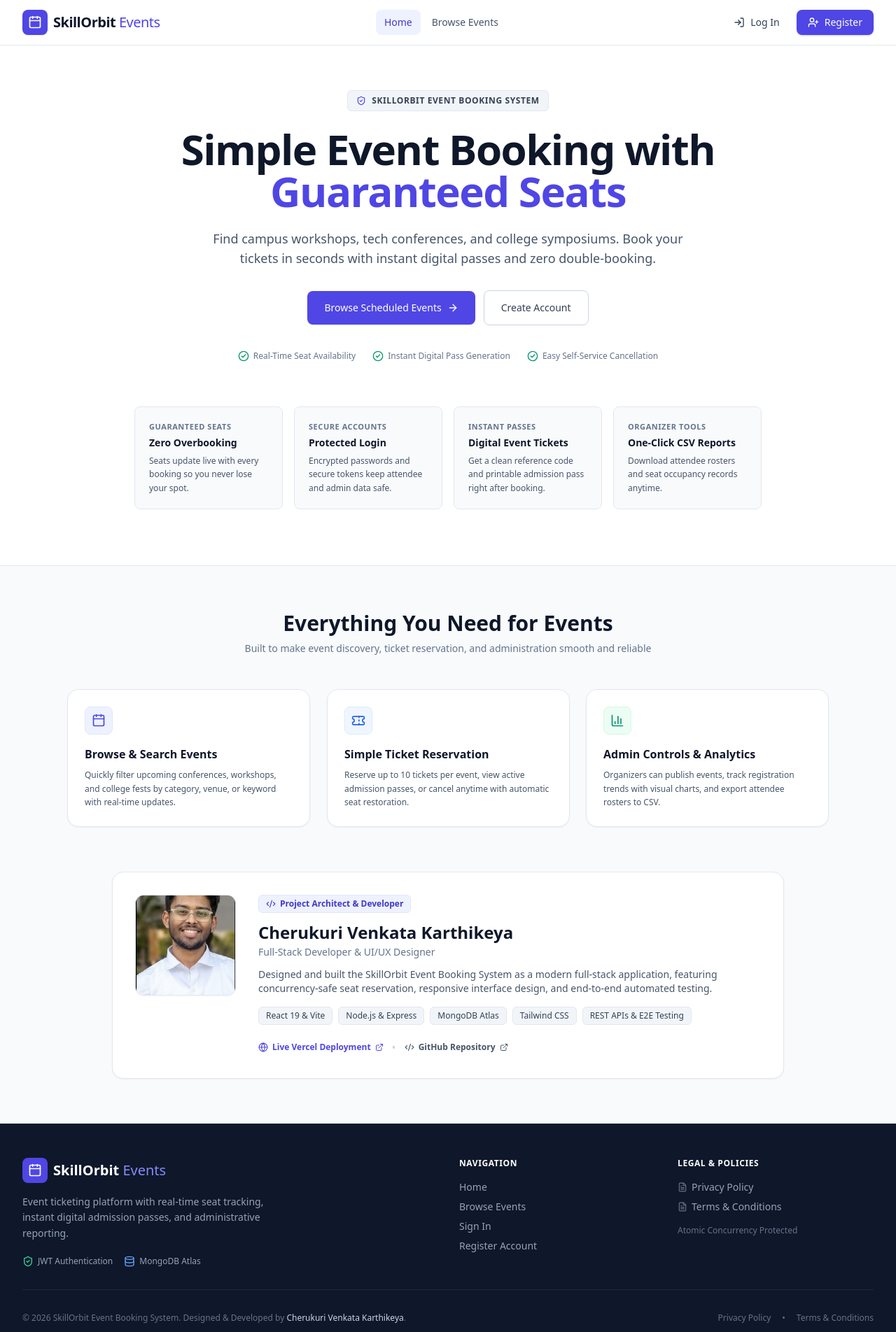
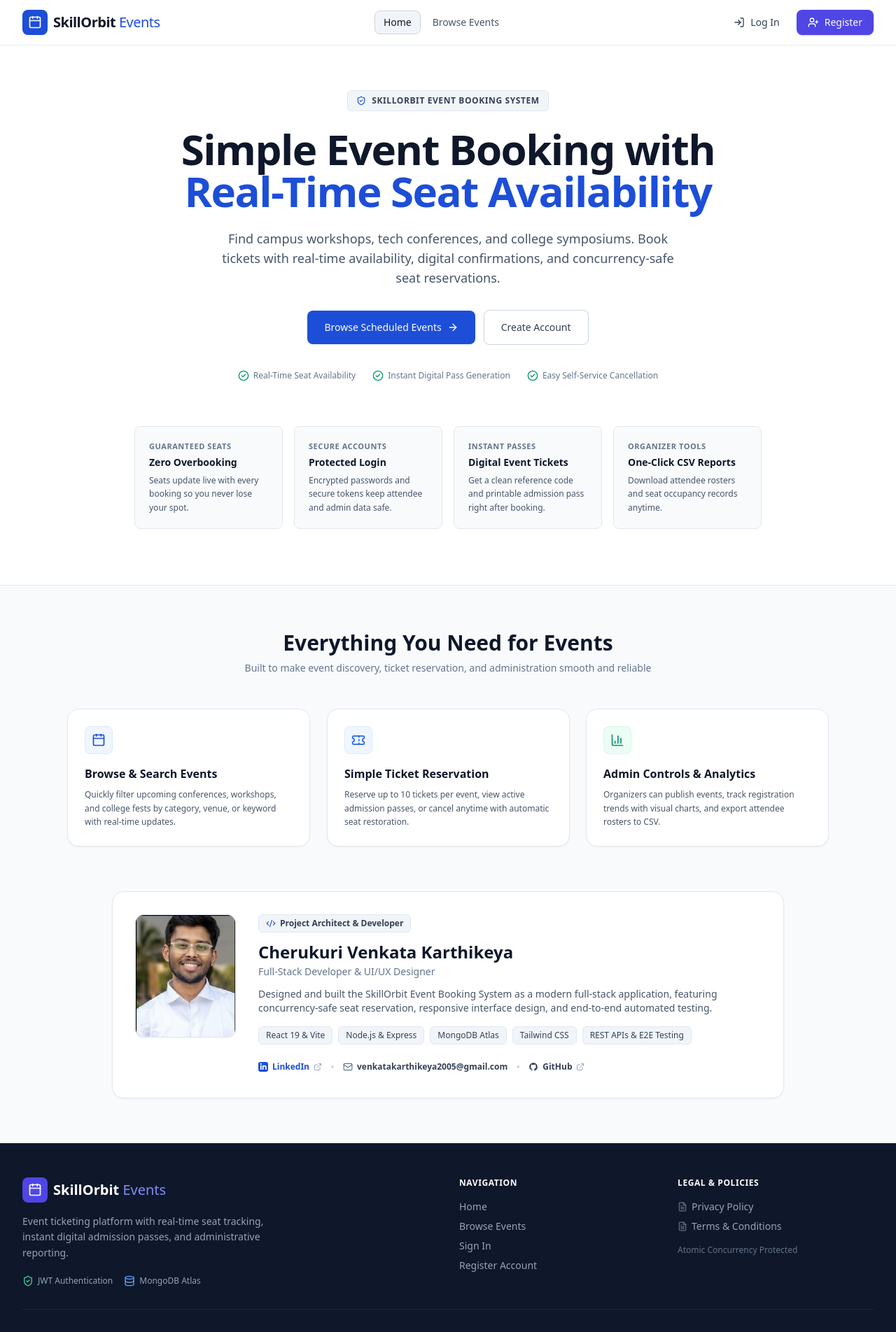
Before and after one commit to VenkataKarthikeya-eng/skillorbit-event-booking-system, a React (Vite) app in the folder frontend/: page / in a window 1280 px wide. Shown: the top 1904 px of the page at 70% size. Built offline with nearby package versions, Linux system fonts and the light colour scheme; no server answers.

Commit message:
feat: refine hero copy and accent, adjust developer photo aspect ratio, and update developer contact links

```diff
--- a/frontend/src/components/common/Navbar.jsx
+++ b/frontend/src/components/common/Navbar.jsx
@@ -29,10 +29,17 @@ const Navbar = () => {
   };
 
   const navLinkClass = ({ isActive }) =>
-    `px-3 py-2 rounded-lg text-sm font-medium transition-colors ${
+    `px-3 py-1.5 rounded-lg text-sm font-medium transition-all outline-none focus:outline-none focus:ring-0 ${
       isActive
-        ? 'bg-indigo-50 text-indigo-700'
-        : 'text-slate-600 hover:text-slate-900 hover:bg-slate-100'
+        ? 'bg-slate-100 text-slate-900 border border-slate-300 shadow-xs'
+        : 'border border-transparent text-slate-600 hover:text-slate-900 hover:bg-slate-50'
+    }`;
+
+  const mobileNavLinkClass = ({ isActive }) =>
+    `block px-3 py-2 rounded-lg text-base font-medium transition-colors outline-none focus:outline-none focus:ring-0 ${
+      isActive
+        ? 'bg-slate-100 text-slate-900 border border-slate-300 font-semibold'
+        : 'border border-transparent text-slate-700 hover:bg-slate-50'
     }`;
 
   return (
@@ -42,13 +49,13 @@ const Navbar = () => {
           {/* Brand Logo */}
           <Link
             to="/"
-            className="flex items-center space-x-2 text-indigo-600 font-bold text-xl tracking-tight"
+            className="flex items-center space-x-2 text-blue-700 font-bold text-xl tracking-tight outline-none focus:outline-none"
           >
-            <div className="p-2 bg-indigo-600 text-white rounded-lg shadow-sm">
+            <div className="p-2 bg-blue-700 text-white rounded-lg shadow-sm">
               <Calendar className="w-5 h-5" />
             </div>
             <span className="text-slate-900 font-bold text-xl tracking-tight">
-              SkillOrbit <span className="text-indigo-600 font-medium">Events</span>
+              SkillOrbit <span className="text-blue-700 font-medium">Events</span>
             </span>
           </Link>
 
@@ -166,14 +173,14 @@ const Navbar = () => {
           <NavLink
             to="/"
             onClick={() => setMobileMenuOpen(false)}
-            className="block px-3 py-2 rounded-lg text-base font-medium text-slate-700 hover:bg-slate-100"
+            className={mobileNavLinkClass}
           >
             Home
           </NavLink>
           <NavLink
             to="/events"
             onClick={() => setMobileMenuOpen(false)}
-            className="block px-3 py-2 rounded-lg text-base font-medium text-slate-700 hover:bg-slate-100"
+            className={mobileNavLinkClass}
           >
             Browse Events
           </NavLink>
@@ -183,14 +190,14 @@ const Navbar = () => {
               <NavLink
                 to="/dashboard"
                 onClick={() => setMobileMenuOpen(false)}
-                className="block px-3 py-2 rounded-lg text-base font-medium text-slate-700 hover:bg-slate-100"
+                className={mobileNavLinkClass}
               >
                 Dashboard
               </NavLink>
               <NavLink
                 to="/my-bookings"
                 onClick={() => setMobileMenuOpen(false)}
-                className="block px-3 py-2 rounded-lg text-base font-medium text-slate-700 hover:bg-slate-100"
+                className={mobileNavLinkClass}
               >
                 My Bookings
               </NavLink>
--- a/frontend/src/pages/public/Home.jsx
+++ b/frontend/src/pages/public/Home.jsx
@@ -10,7 +10,7 @@ import {
   CheckCircle2,
   ExternalLink,
   Code2,
-  Globe,
+  Mail,
 } from 'lucide-react';
 import useAuth from '../../hooks/useAuth';
 import TiltCard from '../../components/common/TiltCard';
@@ -24,23 +24,23 @@ const Home = () => {
       <section className="relative overflow-hidden bg-white pt-16 pb-20 px-4 sm:px-6 lg:px-8 border-b border-slate-200">
         <div className="max-w-4xl mx-auto text-center space-y-6">
           <div className="inline-flex items-center space-x-2 px-3 py-1.5 rounded-md bg-slate-100 text-slate-700 text-xs font-semibold uppercase tracking-wider border border-slate-200">
-            <ShieldCheck className="w-3.5 h-3.5 text-indigo-600" />
+            <ShieldCheck className="w-3.5 h-3.5 text-blue-700" />
             <span>SkillOrbit Event Booking System</span>
           </div>
 
           <h1 className="text-4xl sm:text-5xl lg:text-6xl font-extrabold text-slate-900 tracking-tight leading-tight">
             Simple Event Booking with <br />
-            <span className="text-indigo-600">Guaranteed Seats</span>
+            <span className="text-blue-700">Real-Time Seat Availability</span>
           </h1>
 
           <p className="max-w-2xl mx-auto text-base sm:text-lg text-slate-600 leading-relaxed">
-            Find campus workshops, tech conferences, and college symposiums. Book your tickets in seconds with instant digital passes and zero double-booking.
+            Find campus workshops, tech conferences, and college symposiums. Book tickets with real-time availability, digital confirmations, and concurrency-safe seat reservations.
           </p>
 
           <div className="flex flex-col sm:flex-row items-center justify-center gap-3 pt-2">
             <Link
               to="/events"
-              className="w-full sm:w-auto inline-flex items-center justify-center space-x-2 px-6 py-3.5 rounded-lg bg-indigo-600 hover:bg-indigo-700 text-white font-medium text-sm shadow-sm transition-all group"
+              className="w-full sm:w-auto inline-flex items-center justify-center space-x-2 px-6 py-3.5 rounded-lg bg-blue-700 hover:bg-blue-800 text-white font-medium text-sm shadow-sm transition-all group"
             >
               <span>Browse Scheduled Events</span>
               <ArrowRight className="w-4 h-4 group-hover:translate-x-1 transition-transform" />
@@ -64,7 +64,7 @@ const Home = () => {
               <div className="flex flex-col sm:flex-row gap-2">
                 <Link
                   to="/dashboard"
-                  className="w-full sm:w-auto inline-flex items-center justify-center px-6 py-3.5 rounded-lg border border-indigo-200 hover:bg-indigo-50 text-indigo-700 font-medium text-sm bg-white transition-all"
+                  className="w-full sm:w-auto inline-flex items-center justify-center px-6 py-3.5 rounded-lg border border-blue-200 hover:bg-blue-50 text-blue-700 font-medium text-sm bg-white transition-all"
                 >
                   Attendee Dashboard
                 </Link>
@@ -168,7 +168,7 @@ const Home = () => {
           <TiltCard maxTilt={5} scale={1.015}>
             <div className="bg-white p-6 rounded-2xl border border-slate-200 shadow-sm h-full flex flex-col justify-between">
               <div>
-                <div className="w-10 h-10 rounded-lg bg-indigo-50 text-indigo-600 flex items-center justify-center mb-4 border border-indigo-100">
+                <div className="w-10 h-10 rounded-lg bg-blue-50 text-blue-700 flex items-center justify-center mb-4 border border-blue-100">
                   <Calendar className="w-5 h-5" />
                 </div>
                 <h3 className="text-base font-bold text-slate-900 mb-2">Browse & Search Events</h3>
@@ -218,7 +218,7 @@ const Home = () => {
               <img
                 src="/developer.png"
                 alt="Cherukuri Venkata Karthikeya"
-                className="w-32 h-32 sm:w-36 sm:h-36 object-cover rounded-xl border border-slate-200 shadow-sm bg-slate-100"
+                className="w-32 h-40 sm:w-36 sm:h-44 object-cover object-top rounded-xl border border-slate-200 shadow-sm bg-slate-100"
                 onError={(e) => {
                   e.target.style.display = 'none';
                 }}
@@ -227,8 +227,8 @@ const Home = () => {
 
             {/* Developer Details & Bio */}
             <div className="flex-1 text-center sm:text-left space-y-3">
-              <div className="inline-flex items-center space-x-1.5 px-2.5 py-1 rounded-md bg-indigo-50 text-indigo-700 text-xs font-semibold border border-indigo-100">
-                <Code2 className="w-3.5 h-3.5" />
+              <div className="inline-flex items-center space-x-1.5 px-2.5 py-1 rounded-md bg-slate-100 text-slate-700 text-xs font-semibold border border-slate-200">
+                <Code2 className="w-3.5 h-3.5 text-blue-700" />
                 <span>Project Architect & Developer</span>
               </div>
 
@@ -264,30 +264,44 @@ const Home = () => {
                 </span>
               </div>
 
-              {/* External Links */}
+              {/* Contact & Social Links */}
               <div className="pt-2 flex flex-wrap items-center justify-center sm:justify-start gap-3">
                 <a
-                  href="https://skillorbit-event-booking-system.vercel.app/"
+                  href="https://www.linkedin.com/in/cherukuri-venkata-karthikeya-4b54393ab/"
                   target="_blank"
                   rel="noopener noreferrer"
-                  className="inline-flex items-center space-x-1.5 text-xs font-semibold text-indigo-600 hover:text-indigo-700"
+                  className="inline-flex items-center space-x-1.5 text-xs font-semibold text-blue-700 hover:text-blue-800 transition-colors"
                 >
-                  <Globe className="w-3.5 h-3.5" />
-                  <span>Live Vercel Deployment</span>
-                  <ExternalLink className="w-3 h-3" />
+                  <svg className="w-3.5 h-3.5 fill-current" viewBox="0 0 24 24" aria-hidden="true">
+                    <path d="M19 0h-14c-2.761 0-5 2.239-5 5v14c0 2.761 2.239 5 5 5h14c2.762 0 5-2.239 5-5v-14c0-2.761-2.238-5-5-5zm-11 19h-3v-11h3v11zm-1.5-12.268c-.966 0-1.75-.79-1.75-1.764s.784-1.764 1.75-1.764 1.75.79 1.75 1.764-.783 1.764-1.75 1.764zm13.5 12.268h-3v-5.604c0-3.368-4-3.113-4 0v5.604h-3v-11h3v1.765c1.396-2.586 7-2.777 7 2.476v6.759z" />
+                  </svg>
+                  <span>LinkedIn</span>
+                  <ExternalLink className="w-3 h-3 text-slate-400" />
                 </a>
 
                 <span className="text-slate-300">•</span>
 
                 <a
-                  href="https://github.com/VenkataKarthikeya-eng/skillorbit-event-booking-system"
+                  href="mailto:venkatakarthikeya2005@gmail.com"
+                  className="inline-flex items-center space-x-1.5 text-xs font-semibold text-slate-700 hover:text-slate-900 transition-colors"
+                >
+                  <Mail className="w-3.5 h-3.5 text-slate-500" />
+                  <span>venkatakarthikeya2005@gmail.com</span>
+                </a>
+
+                <span className="text-slate-300">•</span>
+
+                <a
+                  href="https://github.com/VenkataKarthikeya-eng"
                   target="_blank"
                   rel="noopener noreferrer"
-                  className="inline-flex items-center space-x-1.5 text-xs font-semibold text-slate-600 hover:text-slate-900"
+                  className="inline-flex items-center space-x-1.5 text-xs font-semibold text-slate-700 hover:text-slate-900 transition-colors"
                 >
-                  <Code2 className="w-3.5 h-3.5" />
-                  <span>GitHub Repository</span>
-                  <ExternalLink className="w-3 h-3" />
+                  <svg className="w-3.5 h-3.5 fill-current" viewBox="0 0 24 24" aria-hidden="true">
+                    <path fillRule="evenodd" clipRule="evenodd" d="M12 2C6.477 2 2 6.484 2 12.017c0 4.425 2.865 8.18 6.839 9.504.5.092.682-.217.682-.483 0-.237-.008-.868-.013-1.703-2.782.605-3.369-1.343-3.369-1.343-.454-1.158-1.11-1.466-1.11-1.466-.908-.62.069-.608.069-.608 1.003.07 1.53 1.032 1.53 1.032.892 1.53 2.341 1.088 2.91.832.092-.647.35-1.088.636-1.338-2.22-.253-4.555-1.113-4.555-4.951 0-1.093.39-1.988 1.029-2.688-.103-.253-.446-1.272.098-2.65 0 0 .84-.27 2.75 1.026A9.564 9.564 0 0112 6.844c.85.004 1.705.115 2.504.337 1.909-1.296 2.747-1.027 2.747-1.027.546 1.379.202 2.398.1 2.651.64.7 1.028 1.595 1.028 2.688 0 3.848-2.339 4.695-4.566 4.943.359.309.678.92.678 1.855 0 1.338-.012 2.419-.012 2.747 0 .268.18.58.688.482A10.019 10.019 0 0022 12.017C22 6.484 17.522 2 12 2z" />
+                  </svg>
+                  <span>GitHub</span>
+                  <ExternalLink className="w-3 h-3 text-slate-400" />
                 </a>
               </div>
             </div>
```
